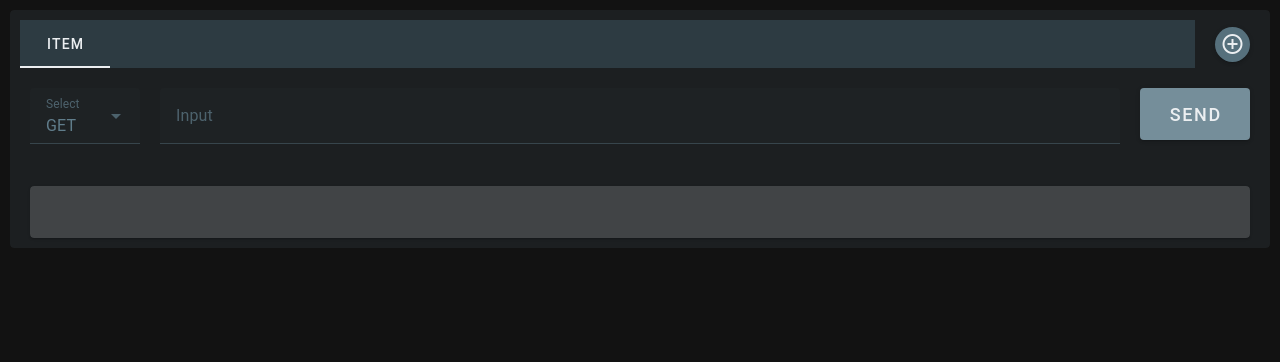
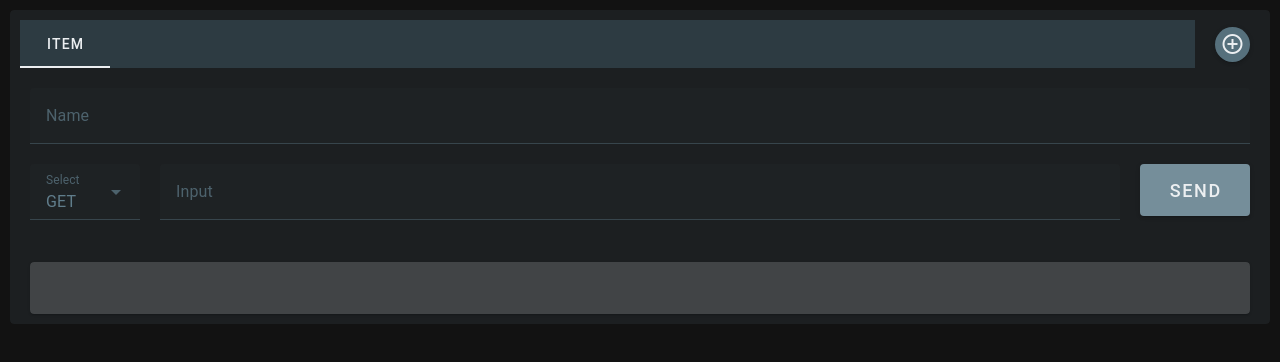
Before and after one commit to MadMac/api-tester, a Vue app: page / in a window 1280 px wide. Shown: the top 362 px of the page. Built offline with nearby package versions, Linux system fonts and the light colour scheme.

Commit message:
Add field for tab name

```diff
--- a/src/App.vue
+++ b/src/App.vue
@@ -6,12 +6,14 @@ import { RequestResponse } from './models/models'
 import { v4 as uuidv4 } from 'uuid';
 
 const apiUrl = ref("");
+const tabName = ref("")
 const requestType = ref("GET");
-const activeTab = ref("");
+const activeTab = ref();
 
 if (requestStore.tabs.length === 0) {
   const newTab = {
     uuid: uuidv4(),
+    name: "",
     url: "",
     status: "",
     response: ""
@@ -22,6 +24,7 @@ if (requestStore.tabs.length === 0) {
 const add_new_tab = () => {
   const newTab = {
     uuid: uuidv4(),
+    name: "",
     url: "",
     status: "",
     response: ""
@@ -81,6 +84,9 @@ const send_get_request = () => {
         </v-btn>
       </div>
       <div class="flex-container">
+        <div class="flex-row">
+          <v-text-field label="Name" class="input-col" v-model="tabName" hide-details="auto"></v-text-field>
+        </div>
         <div class="flex-row">
           <v-select label="Select" :items="['GET', 'POST', 'PUT']" class="select-col" v-model="requestType"></v-select>
           <v-text-field label="Input" class="input-col" v-model="apiUrl"></v-text-field>
--- a/src/models/models.ts
+++ b/src/models/models.ts
@@ -6,6 +6,7 @@ export interface RequestResponse {
 
 export interface RequestTab {
 	uuid: string;
+	name: string;
 	url: string;
 	status: string;
 	response: string;
```
